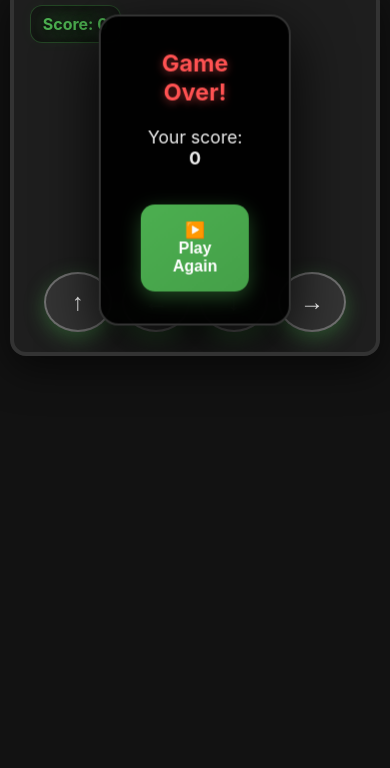
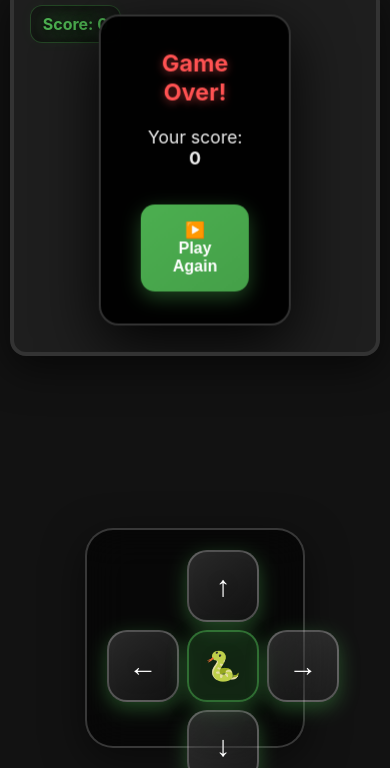
Before and after one commit to prostovasya1/snake, a plain HTML site: page index.html in a window 390 px wide. Shown: the part 76-844 px from the top of the page. Drawn offline with Linux system fonts and the light colour scheme.

Commit message:
Update index.html

```diff
--- a/index.html
+++ b/index.html
@@ -123,46 +123,111 @@
       max-width: 90vw;
       pointer-events: none;
     }
+
+    /* 🔥 ENHANCED MOBILE D-PAD CONTROLS */
     .mobile-controls {
-      position: absolute;
+      position: fixed;
       bottom: 20px;
       left: 50%;
       transform: translateX(-50%);
       display: none;
-      gap: 10px;
       z-index: 150;
       pointer-events: all;
     }
+    .dpad {
+      display: grid;
+      grid-template-areas:
+        ". up ."
+        "left center right"
+        ". down .";
+      grid-template-columns: 1fr 72px 1fr;
+      grid-template-rows: 1fr 72px 1fr;
+      gap: 8px;
+      width: 200px;
+      height: 200px;
+      padding: 20px;
+      background: rgba(0,0,0,0.6);
+      backdrop-filter: blur(20px);
+      border-radius: 28px;
+      border: 2px solid rgba(255,255,255,0.2);
+      box-shadow: 0 12px 40px rgba(0,0,0,0.5);
+    }
     .mobile-btn {
-      width: 60px;
-      height: 60px;
-      border-radius: 50%;
-      background: rgba(255,255,255,0.1);
-      border: 2px solid rgba(255,255,255,0.3);
+      border-radius: 20px;
+      background: linear-gradient(145deg, rgba(255,255,255,0.15), rgba(255,255,255,0.05));
+      border: 2px solid rgba(255,255,255,0.25);
       color: white;
-      font-size: 1.5rem;
+      font-size: 1.6rem;
+      font-weight: 700;
       display: flex;
       align-items: center;
       justify-content: center;
-      backdrop-filter: blur(10px);
-      transition: all 0.2s;
+      backdrop-filter: blur(15px);
+      transition: all 0.15s cubic-bezier(0.4, 0, 0.2, 1);
+      user-select: none;
+      -webkit-tap-highlight-color: transparent;
+      touch-action: manipulation;
+      position: relative;
+      overflow: hidden;
+    }
+    .mobile-btn::before {
+      content: '';
+      position: absolute;
+      top: 0;
+      left: -100%;
+      width: 100%;
+      height: 100%;
+      background: linear-gradient(90deg, transparent, rgba(255,255,255,0.3), transparent);
+      transition: left 0.5s;
+    }
+    .mobile-btn:active::before {
+      left: 100%;
     }
     .mobile-btn:active {
-      background: rgba(255,255,255,0.3);
-      transform: scale(0.95);
+      transform: scale(0.92) translateZ(0);
+      background: linear-gradient(145deg, rgba(255,255,255,0.3), rgba(255,255,255,0.15));
+      border-color: rgba(255,255,255,0.5);
+      box-shadow:
+        0 8px 25px rgba(255,255,255,0.2),
+        inset 0 2px 4px rgba(255,255,255,0.1);
     }
+
+    #up { grid-area: up; height: 72px; width: 72px; }
+    #left { grid-area: left; height: 72px; width: 72px; }
+    #right { grid-area: right; height: 72px; width: 72px; }
+    #down { grid-area: down; height: 72px; width: 72px; }
+    #center {
+      grid-area: center;
+      background: rgba(76,175,80,0.2) !important;
+      border-color: rgba(76,175,80,0.5) !important;
+      font-size: 1.8rem;
+      pointer-events: none;
+    }
+
     @media (max-width: 768px) {
       body { justify-content: flex-start; padding-top: 20px; }
       h1 { margin-bottom: 12px; }
       .game-container { width: 95vw; height: 95vw; max-width: 400px; max-height: 400px; }
-      .mobile-controls { display: flex; }
+      .mobile-controls { display: block; }
       .controls { display: none; }
+      .dpad { width: 240px; height: 240px; padding: 24px; }
+      .mobile-btn { font-size: 1.8rem; }
+    }
+    @media (max-width: 480px) {
+      .dpad { width: 220px; height: 220px; padding: 20px; }
     }
     @media (orientation: landscape) and (max-height: 500px) {
       body { flex-direction: row; padding: 20px; }
       .game-container { width: 70vh; height: 70vh; }
       h1 { margin-bottom: 0; margin-right: 20px; writing-mode: vertical-rl; }
-      .controls { margin-top: 0; margin-left: 20px; writing-mode: vertical-rl; }
+      .mobile-controls {
+        position: absolute;
+        bottom: 20px;
+        right: 20px;
+        left: auto;
+        transform: none;
+      }
+      .controls { display: none !important; }
     }
   </style>
 </head>
@@ -176,16 +241,21 @@
       <p>Your score: <strong id="finalScore">0</strong></p>
       <button id="restartBtn">▶️ Play Again</button>
     </div>
-    <div class="mobile-controls">
-      <button class="mobile-btn" id="up">↑</button>
-      <button class="mobile-btn" id="left">←</button>
-      <button class="mobile-btn" id="down">↓</button>
-      <button class="mobile-btn" id="right">→</button>
-    </div>
   </div>
   <div class="controls">
     Swipe or Arrows / WASD<br>
     <small>Score +1 per food 🟢</small>
+  </div>
+
+  <!-- 🔥 UPGRADED D-PAD CONTROLS -->
+  <div class="mobile-controls">
+    <div class="dpad">
+      <button class="mobile-btn" id="up">↑</button>
+      <button class="mobile-btn" id="left">←</button>
+      <button class="mobile-btn" id="center">🐍</button>
+      <button class="mobile-btn" id="right">→</button>
+      <button class="mobile-btn" id="down">↓</button>
+    </div>
   </div>
 
   <script>
@@ -239,7 +309,7 @@
       gameOverScreen.style.display = 'none';
       gameRunning = true;
       if (gameLoop) clearInterval(gameLoop);
-      gameLoop = setInterval(draw, Math.max(80, 150 - score * 2)); // Speed up with score
+      gameLoop = setInterval(draw, Math.max(80, 150 - score * 2));
     }
 
     function draw() {
@@ -247,7 +317,6 @@
 
       const head = { x: snake[0].x + dx, y: snake[0].y + dy };
 
-      // Collisions
       if (head.x < 0 || head.x >= tileCount || head.y < 0 || head.y >= tileCount ||
           snake.some((s, i) => i > 0 && s.x === head.x && s.y === head.y)) {
         endGame();
@@ -264,11 +333,9 @@
         snake.pop();
       }
 
-      // Clear
       ctx.fillStyle = '#1a1a1a';
       ctx.fillRect(0, 0, canvas.width, canvas.height);
 
-      // Grid subtle
       ctx.strokeStyle = 'rgba(255,255,255,0.05)';
       ctx.lineWidth = 1;
       for (let i = 0; i <= tileCount; i++) {
@@ -282,7 +349,6 @@
         ctx.stroke();
       }
 
-      // Food - glowing
       const fx = food.x * gridSize + gridSize / 2;
       const fy = food.y * gridSize + gridSize / 2;
       const r = gridSize / 2 - 1;
@@ -295,7 +361,6 @@
       ctx.arc(fx, fy, r, 0, Math.PI * 2);
       ctx.fill();
 
-      // Snake - gradient segments
       snake.forEach((part, i) => {
         const sx = part.x * gridSize + 2;
         const sy = part.y * gridSize + 2;
@@ -369,11 +434,23 @@
       if (!gameRunning) init();
     }, { passive: false });
 
-    // Mobile buttons
-    document.getElementById('up').addEventListener('touchstart', e => { e.preventDefault(); changeDirection(0, -1); });
-    document.getElementById('down').addEventListener('touchstart', e => { e.preventDefault(); changeDirection(0, 1); });
-    document.getElementById('left').addEventListener('touchstart', e => { e.preventDefault(); changeDirection(-1, 0); });
-    document.getElementById('right').addEventListener('touchstart', e => { e.preventDefault(); changeDirection(1, 0); });
+    // 🔥 ENHANCED MOBILE D-PAD BUTTONS
+    document.getElementById('up').addEventListener('touchstart', e => {
+      e.preventDefault();
+      changeDirection(0, -1);
+    }, { passive: false });
+    document.getElementById('down').addEventListener('touchstart', e => {
+      e.preventDefault();
+      changeDirection(0, 1);
+    }, { passive: false });
+    document.getElementById('left').addEventListener('touchstart', e => {
+      e.preventDefault();
+      changeDirection(-1, 0);
+    }, { passive: false });
+    document.getElementById('right').addEventListener('touchstart', e => {
+      e.preventDefault();
+      changeDirection(1, 0);
+    }, { passive: false });
 
     // Click canvas to start
     canvas.addEventListener('click', () => { if (!gameRunning) init(); });
```
